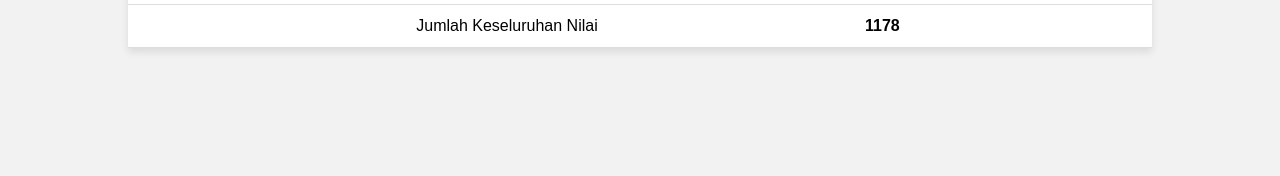
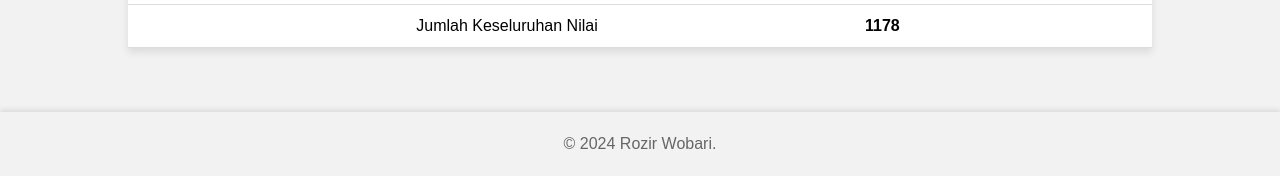
Before and after one commit to rozirwoba/php_3, a PHP site: page / in a window 1280 px wide. Shown: the part 935-1111 px from the top of the page. Before the commit the page ends 987 px from the top, so only its background shows below. Run offline with PHP 8.4, Linux system fonts and the light colour scheme.

Commit message:
first commit

```diff
--- a/css/style.css
+++ b/css/style.css
@@ -49,3 +49,13 @@ body {
 .table tbody tr:hover {
   background-color: #ddd;
 }
+
+footer {
+  margin-top: 5%;
+  background-color: #f2f2f2;
+  color: #666;
+  text-align: center;
+  padding: 7px;
+  bottom: 0;
+  box-shadow: 0px -2px 5px rgba(0, 0, 0, 0.1);
+}
--- a/index.php
+++ b/index.php
@@ -52,12 +52,14 @@ $data_akhir = [
 
 <!DOCTYPE html>
 <html lang="en">
+
 <head>
     <meta charset="UTF-8">
     <meta name="viewport" content="width=device-width, initial-scale=1.0">
     <link rel="stylesheet" href="css/style.css">
     <title>daftar Nilai Mahasiswa</title>
 </head>
+
 <body>
     <h1 class="text-center">Daftar Nilai Mahasiswa</h1>
     <div class="container">
@@ -137,5 +139,9 @@ $data_akhir = [
             </tfoot>
         </table>
     </div>
+    <footer>
+        <p>&copy; 2024 Rozir Wobari.</p>
+    </footer>
 </body>
+
 </html>
```
Lines whose indentation alone changed are shown as unchanged.
